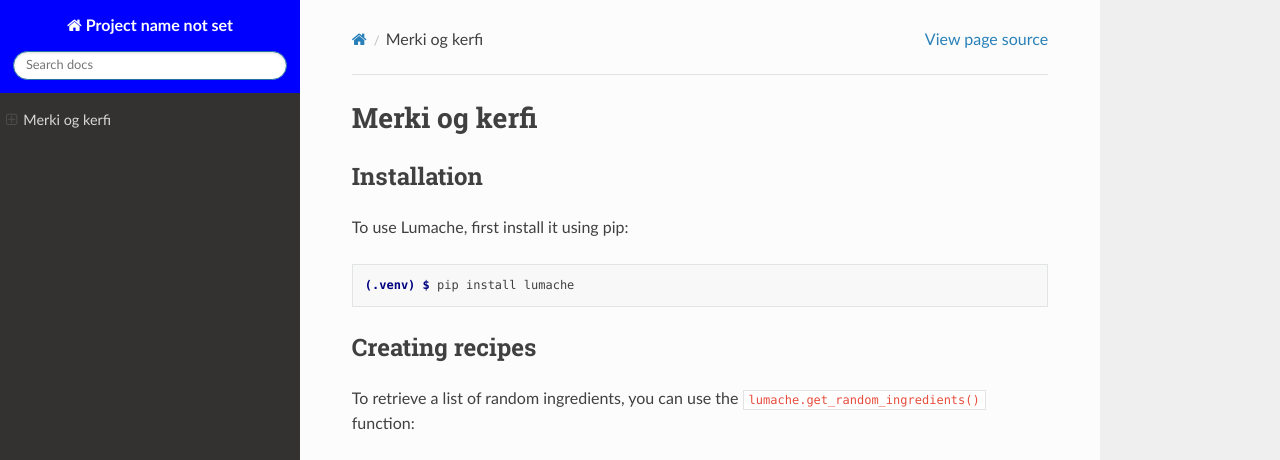
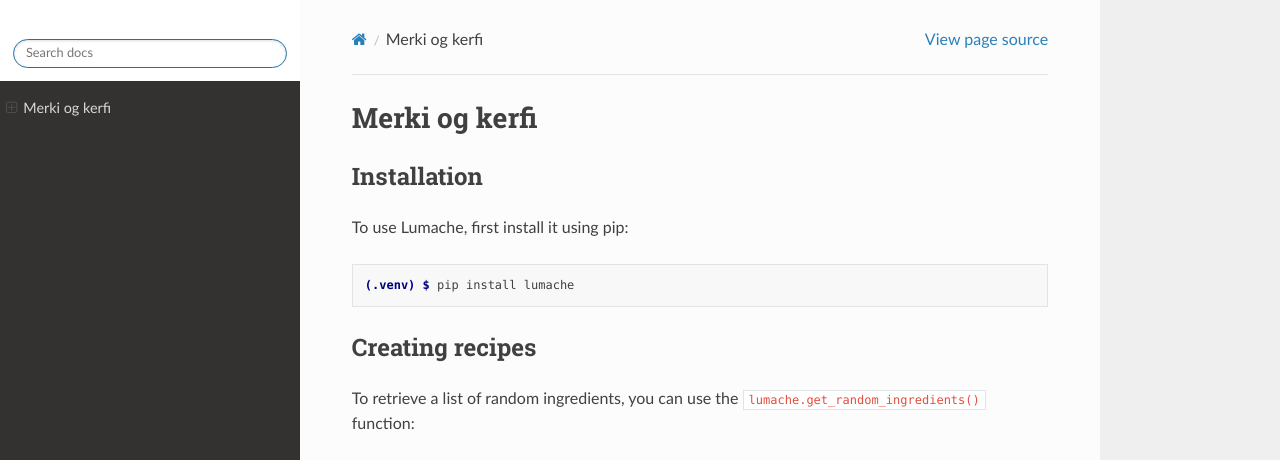
Before and after one commit to CreativeExpert/merkiogkerfi, a Sphinx documentation site: the page built from docs/source/usage.rst, in a window 1280 px wide and 1036 px high. Shown: the top 460 px of the window. Built offline with Sphinx 7.4.7 and the Read the Docs theme 2.0.0, drawn with Linux system fonts in a browser that asks for light colours; pages that are not in the unit, such as notebooks, are missing from menus; grey boxes are pictures that could not be loaded.

Commit message:
Update conf.py

```diff
--- a/docs/source/conf.py
+++ b/docs/source/conf.py
@@ -6,12 +6,13 @@
 html_theme_options = {
     'analytics_id': 'G-XXXXXXXXXX',  #  Provided by Google in your dashboard
     'analytics_anonymize_ip': False,
-    'logo_only': False,
+    'logo_only': True,
     'display_version': True,
     'prev_next_buttons_location': 'bottom',
     'style_external_links': False,
     'vcs_pageview_mode': '',
-    'style_nav_header_background': 'blue',
+    'style_nav_header_background': 'white',
+
     # Toc options
     'collapse_navigation': True,
     'sticky_navigation': True,
```
